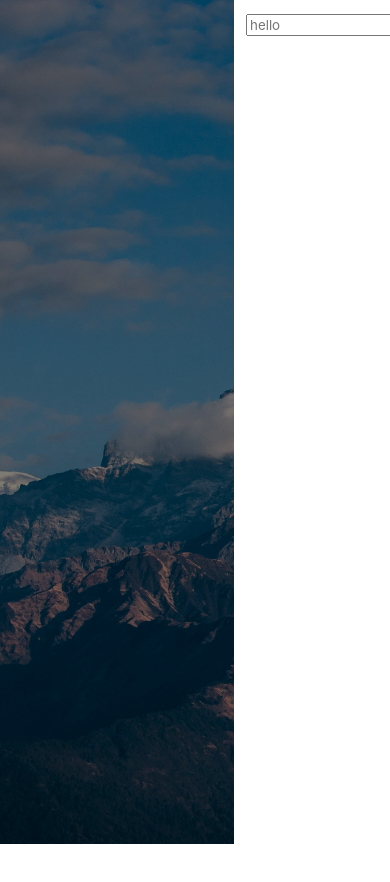
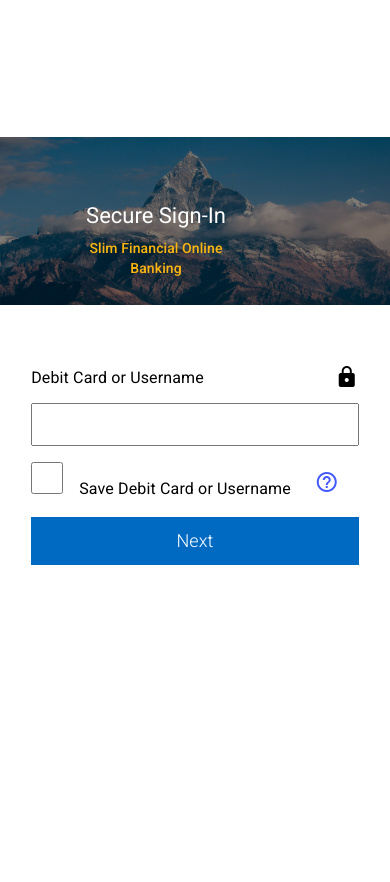
Before and after one commit to slim1477/slim-financial, an Angular app: page /login in a window 390 px wide. Shown: the top 882 px of the page. Before the commit the page ends 844 px from the top, so only its background shows below. Built offline with nearby package versions, Linux system fonts and the light colour scheme.

Commit message:
added input feild and contents to login page

```diff
--- a/src/app/pages/login/login.component.css
+++ b/src/app/pages/login/login.component.css
@@ -1,20 +1,44 @@
-.columns{
-    height: 100vh;
-    position: relative;
-    overflow: hidden;
-}
+
 .left-column{
     height: 100%;
     width: 70vw;
-    background-color: rgba(0,0,0,0.5);
     background:linear-gradient(rgba(0,0,0,0.5), rgba(0,0,0,0.5)),url("../../../../public/mountain.jpg");
     background-position: 2%;
     background-size:cover;
     background-repeat: no-repeat;
-    padding: 268px 168px;
+    text-align: center;
+    /* align-content: center; */
     position: absolute;
     animation-name: left-slide;
     animation-duration: 5s;
+}
+.content{
+    margin-top: 35%;
+    width: 80%;
+}
+.content > p:first-of-type{
+    line-height: 1px;
+}
+.cred-container{
+    border-radius: 0%;
+    margin: 0  15px;
+    position: absolute;
+    width: 80%;
+}
+
+/* Revist credentials card animation effect */
+/* .cred-container:before{
+    animation-name: show-creds;
+    animation-duration: 5s;
+
+} */
+mat-card{
+    padding: 20%;
+}
+.cred-container > button{
+    border-radius: 0 0 10px 10px;
+    width: 20%;
+
 }
 
 .right-column{
@@ -22,14 +46,45 @@
     height: 100%;
     right: 0;
     position: absolute;
-    width: 40vw;
-    animation-name: slide;
+    width: 50vw;
+    padding-inline: 8%;
+    animation-name: right-slide;
     animation-duration: 5s;
 }
+.form-container{
+    margin-top: 3rem;
+    color: black;
+}
+span{
+    float: inline-end;
+}
+input[type=text]{
+    margin-top: 8px !important;
+    width: 100%;
+    padding: .7rem;
+}
+input[type=checkbox]{
+    margin-top: 1rem;
+    margin-right: 1rem;
+   height: 2rem;
+   width: 2rem;
+}
 
+form > label{
+   font-weight: 400;
+   color: black;
+}
+form > button{
+    border-radius: 0%;
+    background-color: #006AC3;
+    font-weight: 100;
+    font-size: 18px;
+    margin-top: 1rem;
+    padding: 1.5rem !important;
+    width: 100%;
 
-
-@keyframes slide{
+}
+@keyframes right-slide{
     from {
         right: -40vw;
       }
@@ -45,3 +100,27 @@
         width:70vw;
       }
 }
+@keyframes show-creds{
+    from{
+        top: -54.5%;
+    }
+    to{
+        top:0%
+    }
+}
+
+@media screen and (max-width:768px) {
+    .right-column,.left-column{
+        position: unset;
+        width: unset;
+        animation: none;
+    }
+    .left-column{
+        background-size: cover;
+        height: 20vh;
+    }
+    .content{
+        padding: 20%;
+    }
+
+}
--- a/src/app/pages/login/login.component.html
+++ b/src/app/pages/login/login.component.html
@@ -1,9 +1,37 @@
 <div class="columns m-0">
-    <div class="column left-column ">
+    <div class="column left-column p-0">
+        <div class="cred-container" [style.top]="top">
+            <mat-card appearance="outlined">
+                <mat-card-content>Simple card</mat-card-content>
+              </mat-card >
+              <button mat-mini-fab
+
+              (click)="showCreds()"
+              class="has-background-warning has-text-white">
+                <mat-icon>menu</mat-icon>
+              </button>
+        </div>
+        <div class="content">
+            <p class="mat-title-large has-text-white">Secure Sign-In</p>
+            <p class="mat-title-small has-text-warning">Slim Financial Online Banking</p>
+        </div>
+
     </div>
     <div class="column right-column">
-        <div class="container">
-            <input type="text" placeholder="hello">
+        <div class="form-container">
+            <form action="" class="login-form">
+                <label for="" class="mat-title-medium p-0">Debit Card or Username</label>
+                <span>
+                    <mat-icon>lock</mat-icon>
+                </span>
+                <br>
+                <input type="text">
+                <input type="checkbox">
+                <label for="" class="mat-title-medium mr-5">Save Debit Card or Username</label>
+                <mat-icon class="has-text-link">help_outline</mat-icon>
+                <button mat-flat-button >Next</button>
+
+            </form>
         </div>
     </div>
 </div>
--- a/src/app/pages/login/login.component.ts
+++ b/src/app/pages/login/login.component.ts
@@ -1,12 +1,27 @@
-import { Component } from '@angular/core';
+import { Component, OnInit } from '@angular/core';
+import { FormsModule } from '@angular/forms';
+import { MaterialModule } from '../../core/common/material/material.module';
 
 @Component({
   selector: 'app-login',
   standalone: true,
-  imports: [],
+  imports: [FormsModule,MaterialModule],
   templateUrl: './login.component.html',
   styleUrl: './login.component.css'
 })
-export class LoginComponent {
+export class LoginComponent implements OnInit{
+
+  show: boolean = false;
+  top: string = "";
+
+
+  showCreds(){
+    this.show = !this.show
+     return this.top = this.show ? "0%" : "-54.5%";
+  }
+
+  ngOnInit(): void {
+    this.top = "-54.4%";
+  }
 
 }
```
